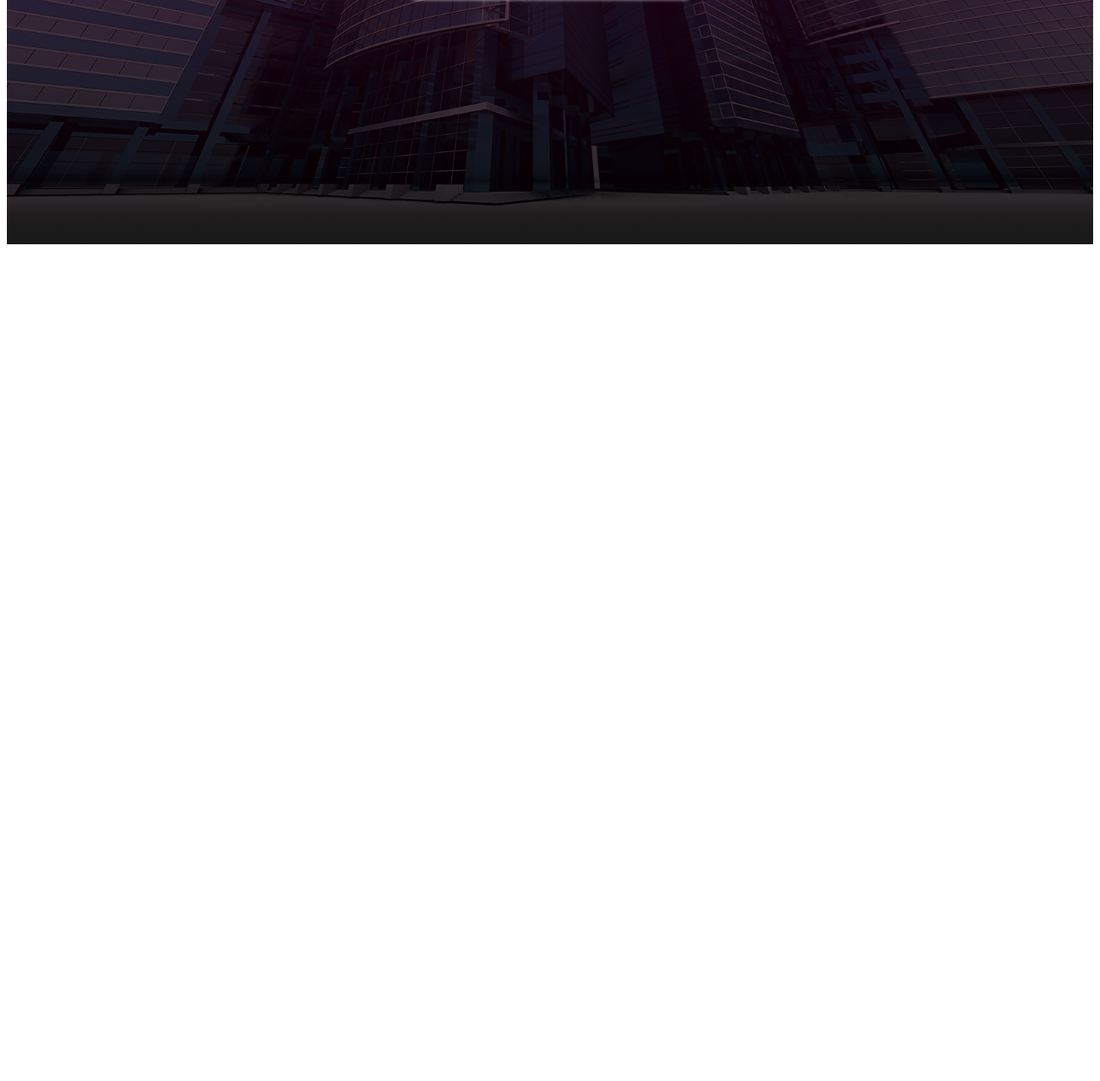
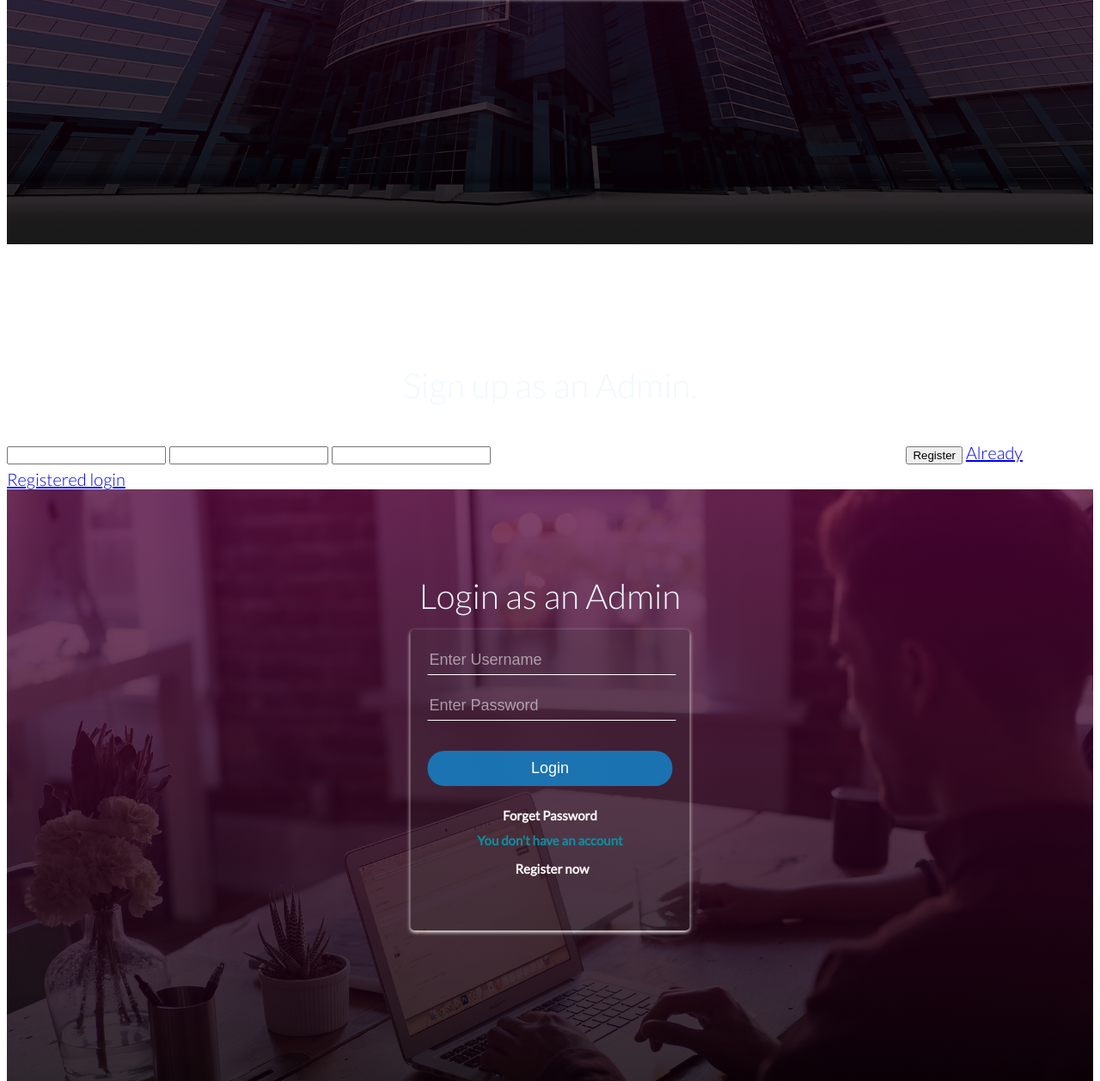
Before and after one commit to peterito/BankaApp, a plain HTML site: page frontend/index.html in a window 1280 px wide. Shown: the part 2124-3381 px from the top of the page at 86% size. Before the commit the page ends 2416 px from the top, so only its background shows below. Drawn offline with Linux system fonts and the light colour scheme.

Commit message:
admin-login-page created

```diff
--- a/frontend/css/style.css
+++ b/frontend/css/style.css
@@ -294,3 +294,160 @@ input[type=submit]:active{
 #login .login-box a:hover{
     color: rgb(245, 10, 10);
 }
+
+/**ADMIN SIGN-UP PAGE**/
+
+#admin{
+    background-image: linear-gradient(rgba(75, 3, 45, 0.726), rgba(39, 6, 31, 0.835)),url(img/admin.jpg);
+    display: table;
+    height: 100%;
+    width: 100%;
+    margin: 0 auto;
+    text-align: center;
+    background-size: cover;
+	background-position: center;
+	height: 100vh;
+    background-attachment: fixed;
+}
+#admin .signup-box{
+    width: 325px;
+    height: 350px;
+    background: rgba(59, 61, 61, 0.192);
+    color: rgba(255, 255, 255, 0);
+    margin-top: 15%;
+    transform: translate(-50%, -50%);
+    box-sizing: border-box;
+    border-radius: 5px;
+    box-shadow: 0 2px 4px rgb(250, 249, 247);
+    margin-left: 50%;
+    padding: 20px;
+}
+
+#admin .signup-box input{
+    width: 100%;
+    margin-bottom: 20px;
+}
+#admin .signup-box input[type="text"], input[type="password"]{
+    border: none;
+    border-bottom: 1px solid #fff;
+    background: transparent;
+    outline: none;
+    height: 20px;
+    color: rgb(252, 252, 252);
+    font-size: 15px;
+}
+::placeholder{
+    color: rgba(255, 255, 255, 0.541);
+}
+#admin .signup-box input[type="submit"]{
+    border: none;
+    outline: none;
+    background: #0c97e7b2;
+    color: rgb(255, 255, 255);
+    font-size: 15px;
+    border-radius: 20px;
+    margin-top: 5px;
+    padding: 10px;
+}
+#admin .signup-box input[type="submit"]:hover{
+    cursor: pointer;
+    background: rgba(19, 121, 124, 0.959);
+    color: #fff
+}
+#admin .already-registered{
+    text-decoration: none;
+    margin-top: 10px;
+    color: aliceblue;
+    font-size: 18px;
+}
+#admin-signup p{
+    padding-top: 100px;
+    text-align: center;
+    color: aliceblue;
+    font-size: 40px;
+    text-shadow: rgba(212, 4, 4, 0.972)
+
+}
+#admin-signup .already-registered:hover{
+    cursor: pointer;
+    color: rgb(10, 102, 250);
+}
+
+#admin-login{
+    background-image: linear-gradient(rgba(90, 5, 62, 0.753), rgba(0, 0, 0, 0.842)), url(img/admin.jpg);
+    display: table;
+    height: 100%;
+    width: 100%;
+    margin: 0 auto;
+    text-align: center;
+    background-size: cover;
+	background-position: center;
+	height: 100vh;
+    background-attachment: fixed;
+}
+#admin-login .login-box{
+    width: 325px;
+    height: 350px;
+    background: rgba(59, 61, 61, 0.192);
+    color: rgba(255, 255, 255, 0);
+    margin-top: 15%;
+    transform: translate(-50%, -50%);
+    box-sizing: border-box;
+    border-radius: 5px;
+    box-shadow: 0 2px 4px rgb(250, 249, 247);
+    margin-left: 50%;
+    padding: 20px;
+}
+#admin-login p{
+    margin-top: 100px;
+    text-align: center;
+    font-size: 40px;
+    color: aliceblue;
+}
+#admin-login .login-box input{
+    width: 100%;
+    margin-bottom: 20px;
+}
+#admin-login .login-box input[type="text"], input[type="password"]{
+    border: none;
+    border-bottom: 1px solid #fff;
+    background: transparent;
+    outline: none;
+    height: 30px;
+    color: rgb(252, 252, 252);
+    font-size: 18px;
+}
+#admin-login .login-box input[type="submit"]{
+    border: none;
+    outline: none;
+    background: #0c97e7b2;
+    color: rgb(255, 255, 255);
+    font-size: 18px;
+    border-radius: 20px;
+    margin-top: 15px;
+    padding: 10px;
+}
+#admin-login .login-box input[type="submit"]:hover{
+    cursor: pointer;
+    background: rgba(19, 121, 124, 0.959);
+    color: #fff
+}
+#admin-login .login-box a{
+    text-decoration: none;
+    font-size: 15px;
+    color: rgb(252, 248, 248);
+    margin-left: 5px;
+}
+#admin-login .login-box #noAccount{
+    padding: 10px;
+    text-decoration: none;
+    font-size: 15px;
+    color: rgb(12, 143, 160);
+}
+#admin-login .login-box #noAccount a:hover{
+    color: rgb(2, 31, 77);
+}
+
+#admin-login .login-box a:hover{
+    color: rgb(245, 10, 10);
+}
--- a/frontend/index.html
+++ b/frontend/index.html
@@ -52,6 +52,32 @@
                 </form>
         </div>
 </section>
+<section id="admin-signup">
+        <p>Sign up as an Admin.</p>
+            <div class="signup-box">
+                    <form action="">
+                        <input type="text" name="user" placeholder="Enter First Name">
+                        <input type="text" name="user" placeholder="Enter Last Name">
+                        <input type="text" name="user" placeholder="Enter Email Address">
+                        <input type="password" name="Password" placeholder="Enter Password">
+                        <input type="password" name="Password" placeholder="Re-enter Password">
+                        <input type="submit" name="Submit" value="Register">
+                        <a class="already-registered" href="#admin-login">Already Registered login</a>
+                    </form>
+            </div>
+    </section>
+    <section id="admin-login">
+            <p>Login as an Admin</p>
+            <div class="login-box">
+                    <form action="">
+                         <input type="text" name="user" placeholder="Enter Username">
+                         <input type="password" name="Password" placeholder="Enter Password">
+                         <input type="submit" name="Submit" value="Login">
+                         <a href="#"> <b>Forget Password</b></a> <br>
+                         <div id="noAccount"><b>You don't have an account</b> </div> <a href="#signup"><b>Register now</b></a>
+                    </form>
+            </div>
+    </section>
 
 
 
```
Also changed, not shown: frontend/css/img/admin.jpg (added).
